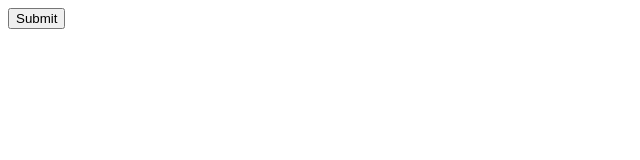
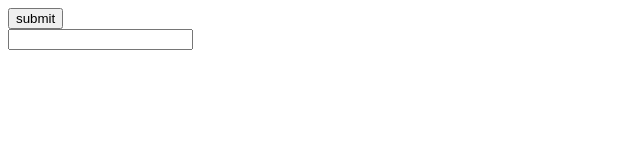
Before and after one commit to bryanathll/HTMX, a plain HTML site: page Chapter2/sending-data.html in a window 1280 px wide. Shown: the whole page, without its empty margins (0-640 px from the left). Drawn offline with Linux system fonts and the light colour scheme.

Commit message:
sending data

```diff
--- a/Chapter2/sending-data.html
+++ b/Chapter2/sending-data.html
@@ -31,11 +31,18 @@
 
 
     <!-- using json -->
-    <button hx-post="http://localhost:1330/echopayload" hx-target="#response"
+    <!-- <button hx-post="http://localhost:1330/echopayload" hx-target="#response"
         hx-vals='js:{"email": "ytrewq@email.com", "pass": getPassword()}'>
         Submit
+    </button> -->
+
+    <button hx-post="http://localhost:1330/echopayload" hx-target="#response" hx-include="#emailResponse">
+        submit
     </button>
+
     <div id="response"></div>
+
+    <input type="email" name="email" id="emailResponse">
 
 </body>
 
```
